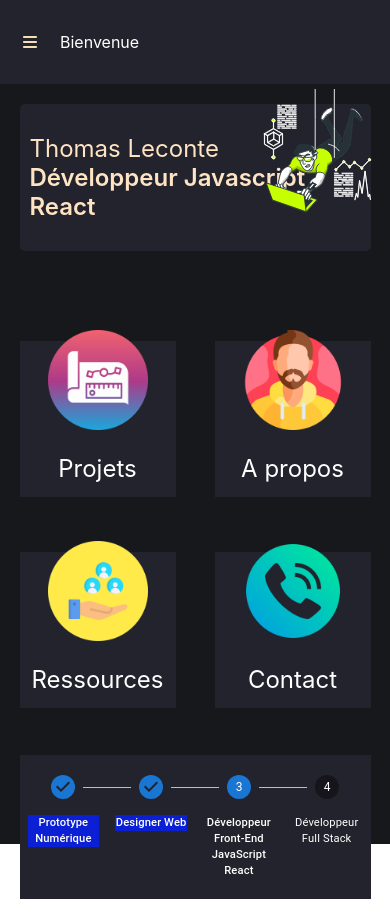
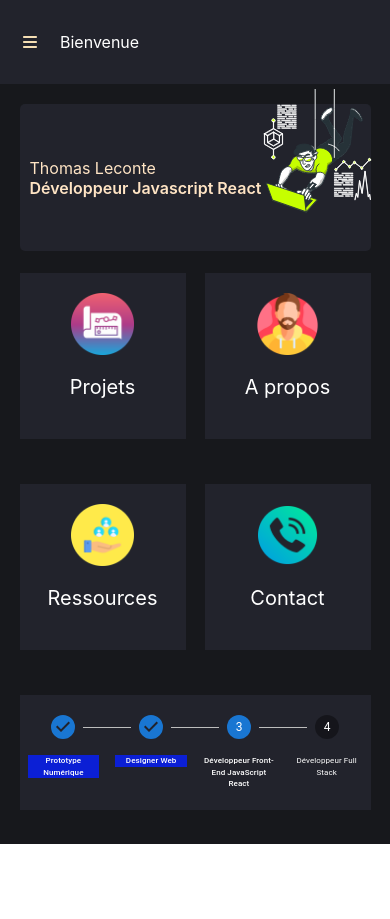
Before and after one commit to Halloween47/portfolio_2024, a React (Create React App) app: page / in a window 390 px wide. After the commit the page ends 844 px from the top, so only its background shows below. Built offline with nearby package versions, Linux system fonts and the light colour scheme.

Commit message:
Mobile Hub : reglage taille texte

```diff
--- a/src/components/banner/_banner.scss
+++ b/src/components/banner/_banner.scss
@@ -2,7 +2,8 @@
     .zone-banner {
         // background-color: red;
         width: 90%; height: 20vh;
-        margin: 20px auto;
+        // margin: 20px auto;
+        margin: 20px auto 0px;
         display: flex;
         justify-content: center;
         position: relative;
@@ -20,7 +21,8 @@
             p {
                 margin: 0;
                 color: bisque;
-                font-size: 1.5rem !important;
+                // font-size: 1.5rem !important;
+                font-size: 16px !important;
             }
 
             p:nth-child(1) {
--- a/src/components/mobile-hub/_mobileHub.scss
+++ b/src/components/mobile-hub/_mobileHub.scss
@@ -8,13 +8,13 @@
     align-items: center;
     // flex-wrap: wrap;
     flex-direction: column;
-    padding-top: 20px;
+    // padding-top: 20px;
     .zoneHub {
         // background-color: #de8219;
         width: 90%; height: 50vh;
         display: flex;
         justify-content: space-between;
-        align-items: center;
+        // align-items: center;
         flex-wrap: wrap;
     }
 }
--- a/src/components/mobileHubTuile/_mobileHubTuile.scss
+++ b/src/components/mobileHubTuile/_mobileHubTuile.scss
@@ -8,11 +8,14 @@
     flex-direction: column;
     justify-content: center;
     align-items: center;
+    padding: 5px;
 
     img {
-        width: 100px; height: auto;
+        // width: 100px; height: auto;
+        width: 40%; height: auto;
     }
     p {
-        font-size: 1.5rem;
+        // font-size: 1.5rem;
+        font-size: 20px;
     }
 }
--- a/src/components/stepper/_stepper.scss
+++ b/src/components/stepper/_stepper.scss
@@ -1,11 +1,11 @@
 .stepper {
     background-color: #22232C;
     width: 90%;
-    margin: 20px 0px;
+    // margin: 20px 0px;
     padding: 20px 0px;
 
     .MuiStepLabel-label {
-        font-size: .7rem;
+        font-size: .5rem;
         color: white;
     }
     .css-1hv8oq8-MuiStepLabel-label.Mui-active {
--- a/src/style.css
+++ b/src/style.css
@@ -39,7 +39,7 @@ code {
   .zone-banner {
     width: 90%;
     height: 20vh;
-    margin: 20px auto;
+    margin: 20px auto 0px;
     display: flex;
     justify-content: center;
     position: relative;
@@ -58,7 +58,7 @@ code {
   .zone-banner .banner p {
     margin: 0;
     color: bisque;
-    font-size: 1.5rem !important;
+    font-size: 16px !important;
   }
   .zone-banner .banner p:nth-child(1) {
     font-size: 0.8rem;
@@ -85,14 +85,12 @@ code {
   display: flex;
   align-items: center;
   flex-direction: column;
-  padding-top: 20px;
 }
 .mobile-hub .zoneHub {
   width: 90%;
   height: 50vh;
   display: flex;
   justify-content: space-between;
-  align-items: center;
   flex-wrap: wrap;
 }
 
@@ -105,23 +103,23 @@ code {
   flex-direction: column;
   justify-content: center;
   align-items: center;
+  padding: 5px;
 }
 .mobile-tuile img {
-  width: 100px;
+  width: 40%;
   height: auto;
 }
 .mobile-tuile p {
-  font-size: 1.5rem;
+  font-size: 20px;
 }
 
 .stepper {
   background-color: #22232C;
   width: 90%;
-  margin: 20px 0px;
   padding: 20px 0px;
 }
 .stepper .MuiStepLabel-label {
-  font-size: 0.7rem;
+  font-size: 0.5rem;
   color: white;
 }
 .stepper .css-1hv8oq8-MuiStepLabel-label.Mui-active {
```
Also changed, not shown: 1 other file (tests, documents, lock files or other folders).
